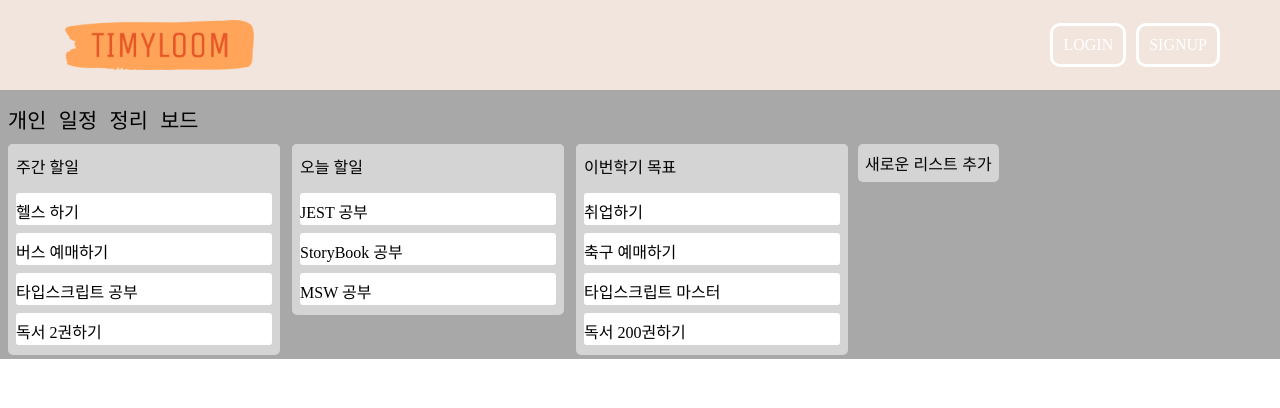
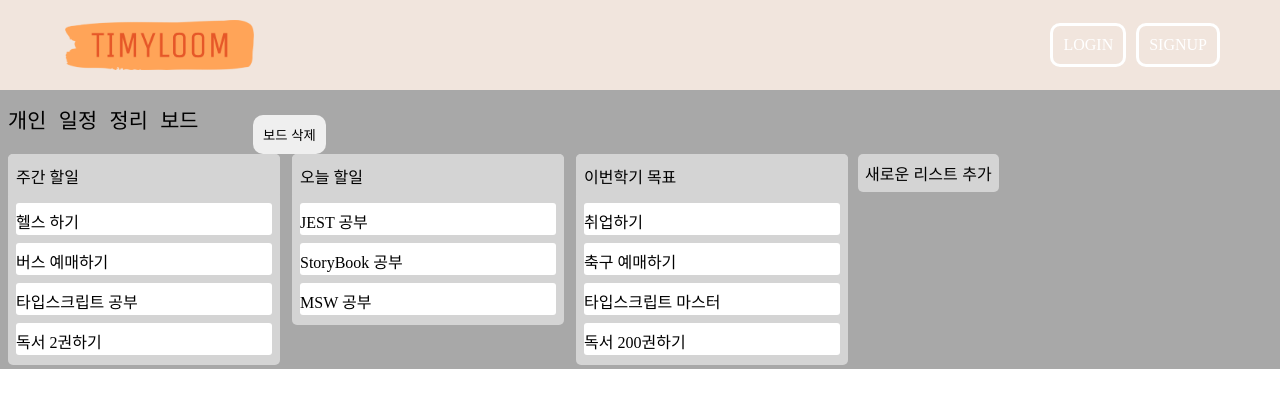
Before and after one commit to gachon-sw-academy-2023/Timyloom-React, a React (Vite) app: page /board/1 in a window 1280 px wide. Shown: the top 408 px of the page. Built offline with nearby package versions, Linux system fonts and the light colour scheme; what react-indexed-db would draw is missing.

Commit message:
FE-96 [FEAT] 보드 삭제 구현

```diff
--- a/src/pages/Board/index.tsx
+++ b/src/pages/Board/index.tsx
@@ -4,6 +4,7 @@ import * as S from '@/pages/Board/indexStyle';
 import { useParams } from 'react-router-dom';
 import { useRecoilState } from 'recoil';
 import { boardsAtom } from '@/recoil/boardsAtom';
+import Swal from 'sweetalert2';
 
 function BoardPage() {
   let { boardId } = useParams(); // 추후에 board를 구분하는 변수로 사용!
@@ -33,6 +34,23 @@ function BoardPage() {
     setBoards((prev) => newBoards);
   };
 
+  const handleDeleteBoard = () => {
+    Swal.fire({
+      title: 'Are you sure?',
+      text: "You won't be able to revert this!",
+      icon: 'warning',
+      showCancelButton: true,
+      confirmButtonColor: '#3085d6',
+      cancelButtonColor: '#d33',
+      confirmButtonText: 'Yes, delete it!',
+    }).then(async (result) => {
+      if (result.isConfirmed) {
+        await setBoards((prev) => boards.filter((board) => board.boardId !== boardId));
+        // document.location.href = '/workspace';
+      }
+    });
+  };
+
   return (
     <S.BoardWrapper>
       <S.BoardTitle
@@ -45,6 +63,7 @@ function BoardPage() {
           handleSaveData();
         }}
       ></S.BoardTitle>
+      <S.DeleteBtn onClick={handleDeleteBoard}>보드 삭제</S.DeleteBtn>
       <Board boards={boards} setBoards={setBoards} boardId={boardId} />
     </S.BoardWrapper>
   );
--- a/src/pages/Board/indexStyle.tsx
+++ b/src/pages/Board/indexStyle.tsx
@@ -24,3 +24,12 @@ export const BoardTitle = styled.textarea<{ boardTitle: any }>`
     outline: 0;
   }
 `;
+
+export const DeleteBtn = styled.button`
+  border: 0;
+  padding: 10px;
+  border-radius: 10px;
+  &:hover {
+    background-color: #ffcdcd;
+  }
+`;
```
